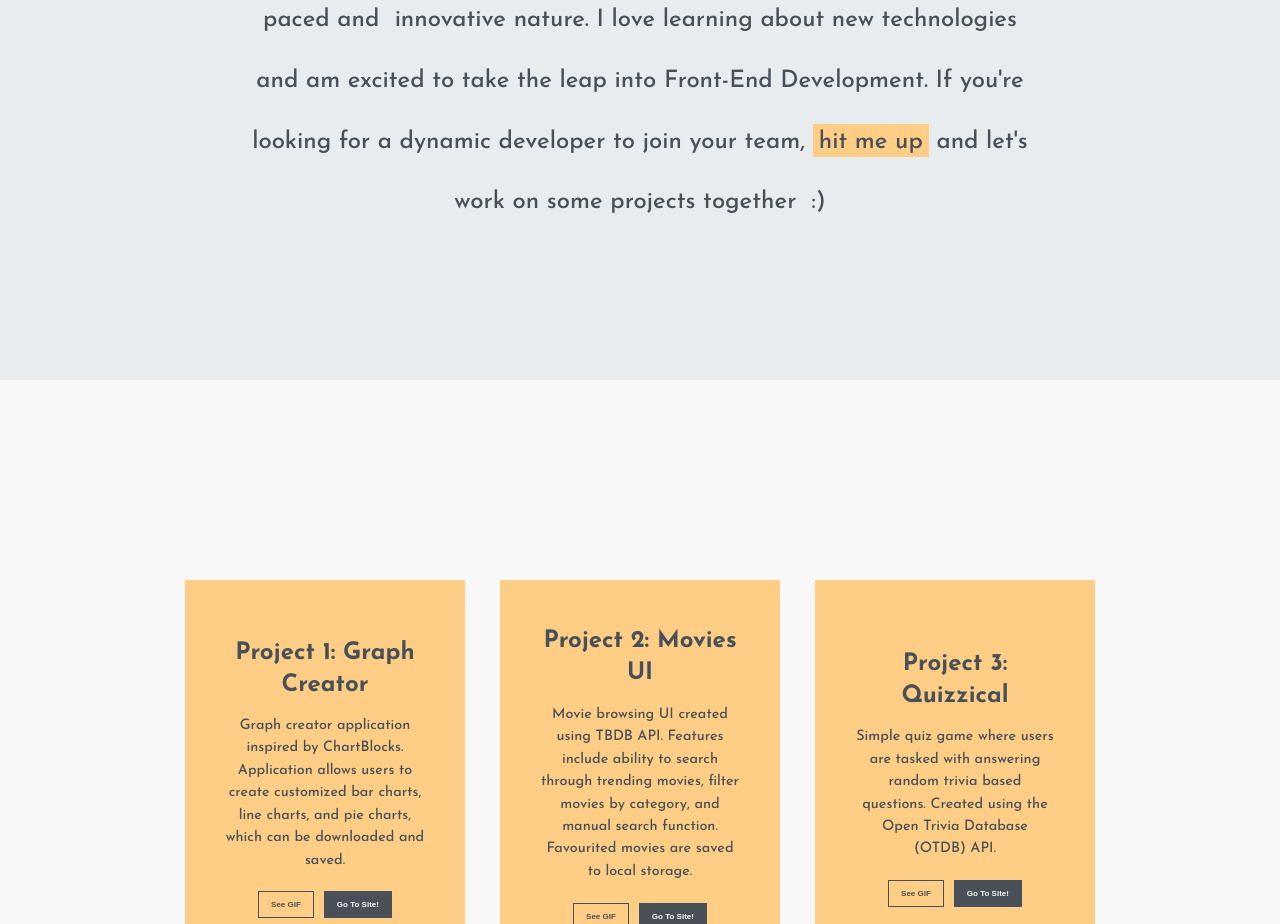
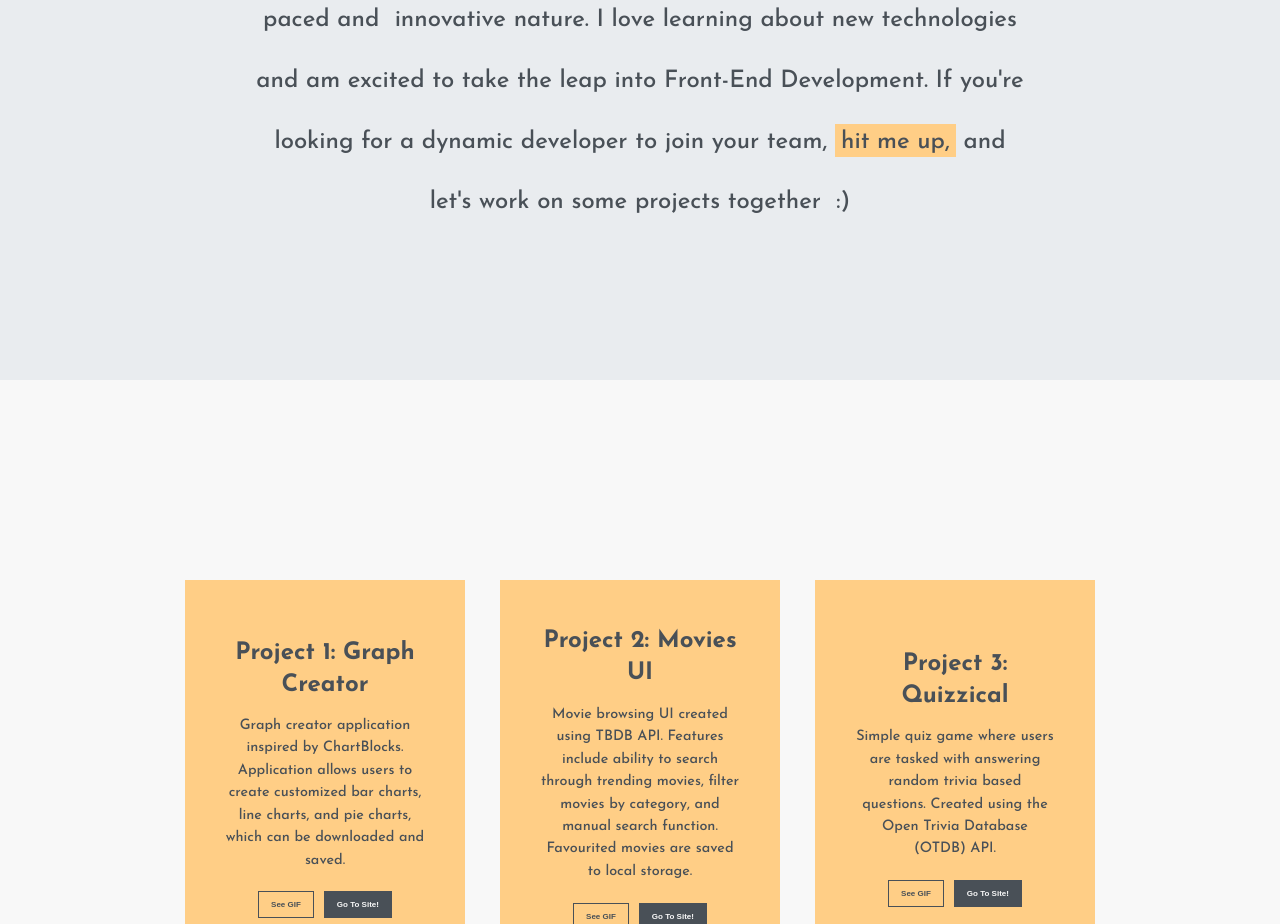
Before and after one commit to darshandesai1095/portfolio-site-v2.1, a React (Create React App) app: page / in a window 1280 px wide. Shown: the part 1220-2144 px from the top of the page. Built offline with nearby package versions, Linux system fonts and the light colour scheme.

Commit message:
update about me section

```diff
--- a/src/components/AboutMe/AboutMe.js
+++ b/src/components/AboutMe/AboutMe.js
@@ -24,7 +24,7 @@ const AboutMe = () => {
                 dynamic developer to join your team,&nbsp;
                 <span
                     className='word-highlight hover'
-                    onClick={(e) => navigate(e, "contact")}>hit me up</span>
+                    onClick={(e) => navigate(e, "contact")}>hit me up,</span>
                 &nbsp;and let's work on some projects together
                 &nbsp;<span className='-word-highlight rotate'>&#58;&#41;</span>
             </p>
```
